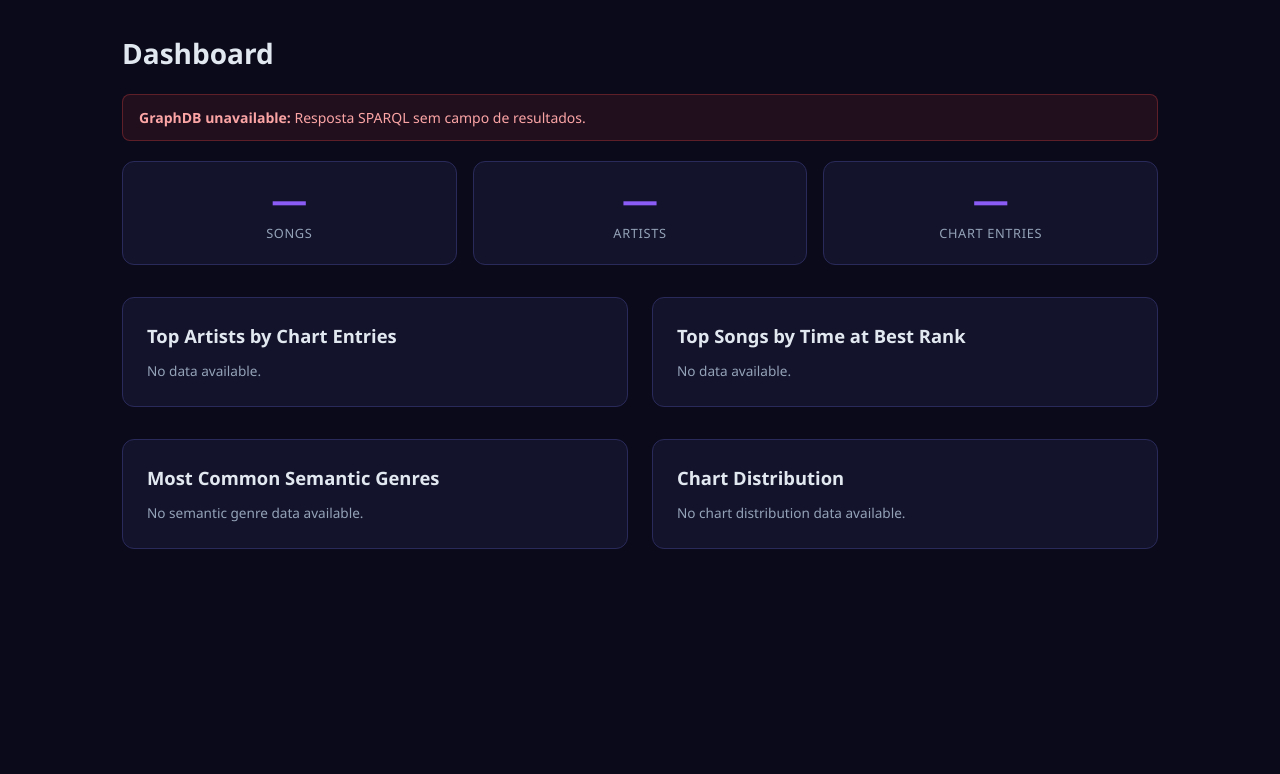
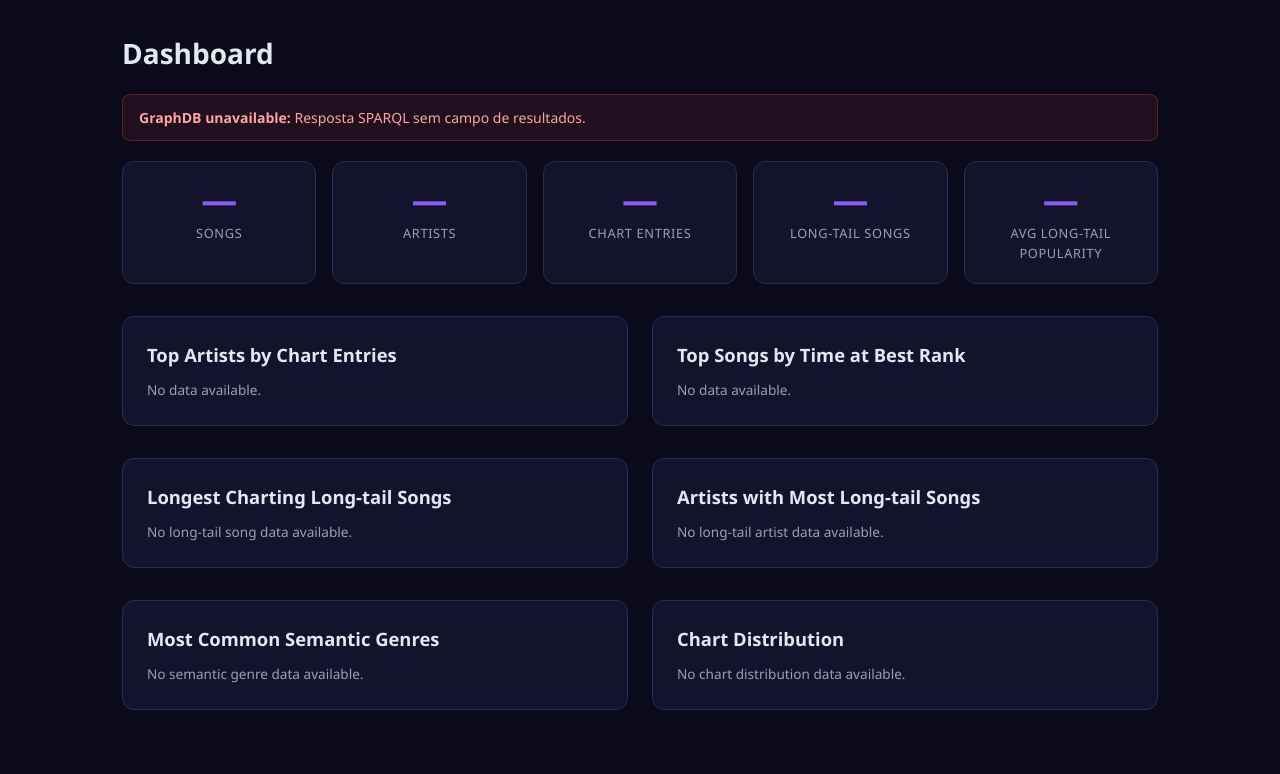
Before and after one commit to hujuc/Music-Trends-WS, a Django app: page / in a window 1280 px wide. Shown: the part 56-830 px from the top of the page. Before the commit the page ends 605 px from the top, so only its background shows below. Run offline with Django 5.2, Linux system fonts and the light colour scheme; data that the repository does not hold is empty.

Commit message:
Add LongTailSong inference, dashboard analytics, and DBpedia abstract-first artist bio

```diff
--- a/django/music_trends/music/templates/dashboard.html
+++ b/django/music_trends/music/templates/dashboard.html
@@ -20,6 +20,14 @@
   <div class="stat-card">
     <div class="stat-number">{{ stats.chart_entries }}</div>
     <div class="stat-label">Chart Entries</div>
+  </div>
+  <div class="stat-card">
+    <div class="stat-number">{{ stats.longtail_songs }}</div>
+    <div class="stat-label">Long-tail Songs</div>
+  </div>
+  <div class="stat-card">
+    <div class="stat-number">{{ longtail_avg_popularity }}</div>
+    <div class="stat-label">Avg Long-tail Popularity</div>
   </div>
 </div>
 
@@ -89,6 +97,74 @@
 
   <div class="section">
     <div class="card">
+      <h2>Longest Charting Long-tail Songs</h2>
+      {% if longtail_top_songs %}
+        <table>
+          <thead>
+            <tr>
+              <th>#</th>
+              <th>Song</th>
+              <th>Artist</th>
+              <th>Max Weeks</th>
+            </tr>
+          </thead>
+          <tbody>
+            {% for song in longtail_top_songs %}
+            <tr>
+              <td class="text-muted">{{ forloop.counter }}</td>
+              <td><a href="{% url 'song_detail' %}?uri={{ song.uri }}">{{ song.name }}</a></td>
+              <td>
+                {% if song.artist_uri and song.artist_uri != '—' %}
+                  <a href="{% url 'artist_detail' %}?uri={{ song.artist_uri }}">{{ song.artist_name }}</a>
+                {% else %}
+                  {{ song.artist_name }}
+                {% endif %}
+              </td>
+              <td>{{ song.max_weeks }}</td>
+            </tr>
+            {% endfor %}
+          </tbody>
+        </table>
+      {% else %}
+        <p class="text-muted text-sm">No long-tail song data available.</p>
+      {% endif %}
+    </div>
+  </div>
+
+  <div class="section">
+    <div class="card">
+      <h2>Artists with Most Long-tail Songs</h2>
+      {% if longtail_top_artists %}
+        <table>
+          <thead>
+            <tr>
+              <th>#</th>
+              <th>Artist</th>
+              <th>Long-tail Songs</th>
+            </tr>
+          </thead>
+          <tbody>
+            {% for artist in longtail_top_artists %}
+            <tr>
+              <td class="text-muted">{{ forloop.counter }}</td>
+              <td><a href="{% url 'artist_detail' %}?uri={{ artist.uri }}">{{ artist.name }}</a></td>
+              <td>{{ artist.count }}</td>
+            </tr>
+            {% endfor %}
+          </tbody>
+        </table>
+      {% else %}
+        <p class="text-muted text-sm">No long-tail artist data available.</p>
+      {% endif %}
+    </div>
+  </div>
+
+</div>
+
+<div class="two-col">
+
+  <div class="section">
+    <div class="card">
       <h2>Most Common Semantic Genres</h2>
       {% if semantic_genres %}
         <table>
--- a/django/music_trends/music/views.py
+++ b/django/music_trends/music/views.py
@@ -60,9 +60,12 @@ def _split_genres(raw_genre):
 
 def home(request):
     ctx = {
-        'stats': {'songs': '—', 'artists': '—', 'chart_entries': '—'},
+        'stats': {'songs': '—', 'artists': '—', 'chart_entries': '—', 'longtail_songs': '—'},
         'top_artists': [],
         'top_songs': [],
+        'longtail_top_songs': [],
+        'longtail_top_artists': [],
+        'longtail_avg_popularity': '—',
         'semantic_genres': [],
         'chart_distribution': [],
     }
@@ -76,6 +79,9 @@ def home(request):
 
         r = run_select("SELECT (COUNT(?e) AS ?count) WHERE { ?e a type:ChartEntry . }")
         ctx['stats']['chart_entries'] = _val(r[0], 'count') if r else '—'
+
+        r = run_select("SELECT (COUNT(DISTINCT ?s) AS ?count) WHERE { ?s a type:LongTailSong . }")
+        ctx['stats']['longtail_songs'] = _val(r[0], 'count') if r else '—'
 
         r = run_select("""
             SELECT ?artist ?artistName (COUNT(?entry) AS ?entries)
@@ -128,6 +134,63 @@ def home(request):
             }
             for row in r
         ]
+
+        r = run_select("""
+            SELECT ?song ?songName ?artist ?artistName (MAX(?weeks) AS ?maxWeeks)
+            WHERE {
+              ?song a type:LongTailSong ;
+                    pred:name ?songName .
+              ?entry a type:ChartEntry ;
+                     pred:song ?song ;
+                     pred:weeks ?weeks .
+              OPTIONAL {
+                ?song pred:mainArtist ?artist .
+                ?artist pred:name ?artistName .
+              }
+            }
+            GROUP BY ?song ?songName ?artist ?artistName
+            ORDER BY DESC(?maxWeeks) ASC(?songName)
+            LIMIT 10
+        """)
+        ctx['longtail_top_songs'] = [
+            {
+                'uri': _val(row, 'song'),
+                'name': _val(row, 'songName'),
+                'artist_uri': _val(row, 'artist', ''),
+                'artist_name': _clean_artist_label(_val(row, 'artistName')),
+                'max_weeks': _safe_int(_val(row, 'maxWeeks')),
+            }
+            for row in r
+        ]
+
+        r = run_select("""
+            SELECT ?artist ?artistName (COUNT(DISTINCT ?song) AS ?longTailSongs)
+            WHERE {
+              ?song a type:LongTailSong ;
+                    pred:mainArtist ?artist .
+              ?artist pred:name ?artistName .
+            }
+            GROUP BY ?artist ?artistName
+            ORDER BY DESC(?longTailSongs) ASC(?artistName)
+            LIMIT 10
+        """)
+        ctx['longtail_top_artists'] = [
+            {
+                'uri': _val(row, 'artist'),
+                'name': _clean_artist_label(_val(row, 'artistName')),
+                'count': _safe_int(_val(row, 'longTailSongs')),
+            }
+            for row in r
+        ]
+
+        r = run_select("""
+            SELECT (AVG(?popularity) AS ?avgPopularity)
+            WHERE {
+              ?song a type:LongTailSong ;
+                    pred:popularity ?popularity .
+            }
+        """)
+        ctx['longtail_avg_popularity'] = _safe_float(_val(r[0], 'avgPopularity')) if r else '—'
 
         r = run_select("""
             SELECT ?genre ?genreLabel (COUNT(DISTINCT ?song) AS ?numSongs)
```
Also changed, not shown: django/music_trends/music/templates/artist_detail.html (+6 -5 lines), normalizing_data/spin_rules.py (+23 -0 lines), README.md, 2 other files.
